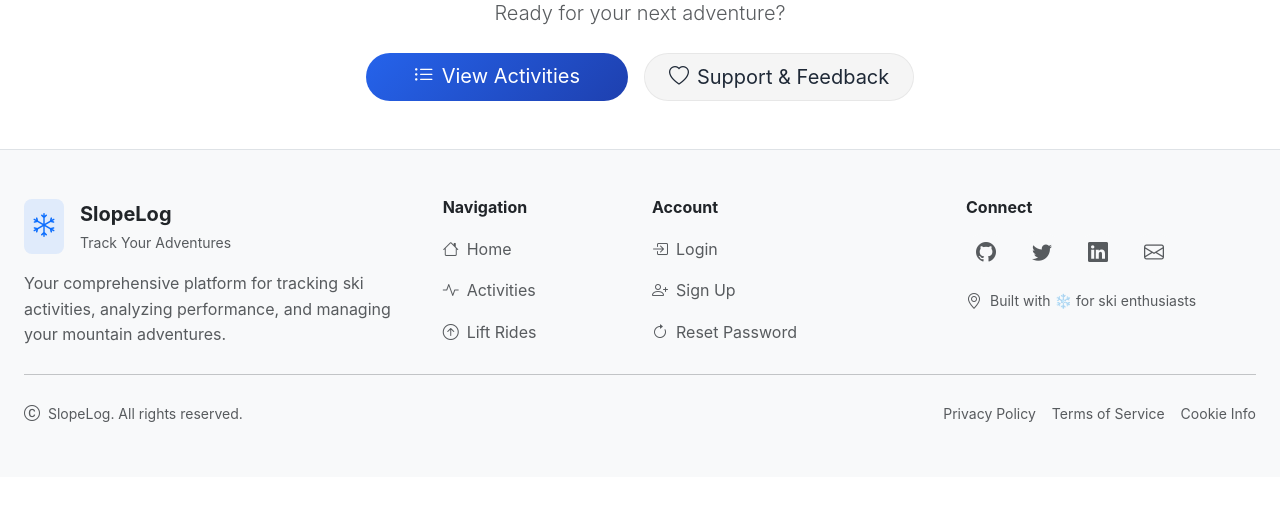
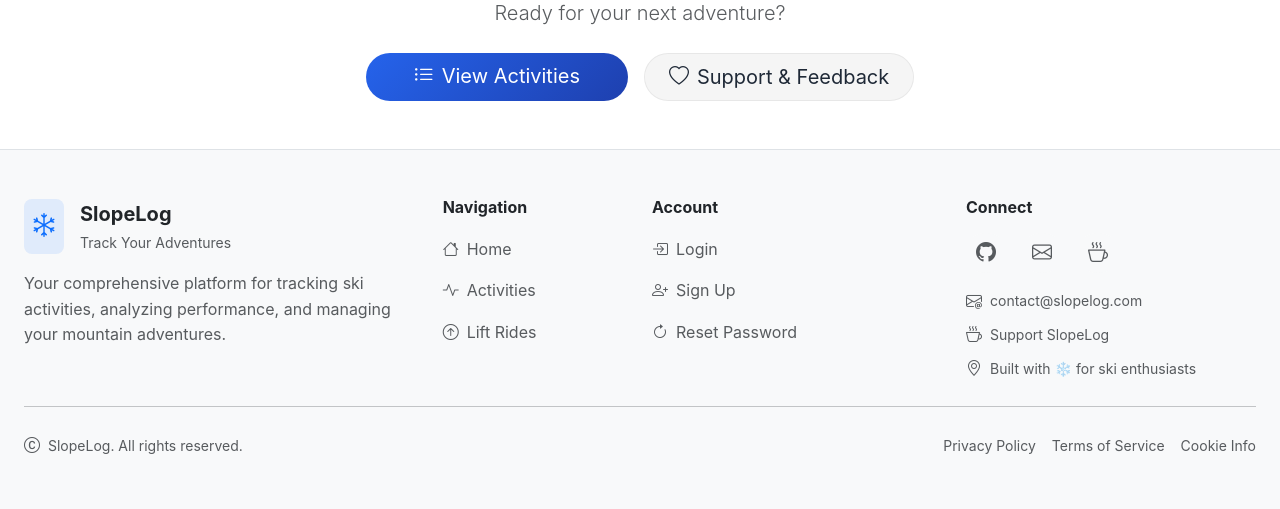
Before and after one commit to solorisx/SkiDashboard, a Django app: template core/templates/home.html in a window 1280 px wide. Shown: the part 836-1345 px from the top of the page. Before the commit the page ends 1258 px from the top, so only its background shows below. Run offline with Django 5.2, Linux system fonts and the light colour scheme; the template is opened without the code that fills it, so the values that code supplies are empty; some libraries are stand-ins or nearby versions.

Commit message:
update links

```diff
--- a/core/templates/account/profile.html
+++ b/core/templates/account/profile.html
@@ -155,7 +155,7 @@
           <div class="form-check mb-3">
             {{ form.opt_in_summary_email }}
             <label class="form-check-label" for="{{ form.opt_in_summary_email.id_for_label }}">
-              <strong>{% trans "Weekly Summary" %}</strong>
+              <strong>{% trans "Activity Summary" %}</strong>
               <div class="text-muted small">{{ form.opt_in_summary_email.help_text }}</div>
             </label>
           </div>
--- a/core/templates/base/footer.html
+++ b/core/templates/base/footer.html
@@ -66,18 +66,23 @@
             <div class="col-lg-3 col-md-12">
                 <h6 class="fw-bold text-dark mb-3">Connect</h6>
                 <div class="d-flex gap-3 mb-3">
-                    <a href="#" class="text-muted social-link" title="GitHub">
+                    <a href="https://github.com/solorisx/" target="_blank" rel="noopener noreferrer" class="text-muted social-link" title="GitHub">
                         <i class="bi bi-github fs-5"></i>
                     </a>
-                    <a href="#" class="text-muted social-link" title="Twitter">
-                        <i class="bi bi-twitter fs-5"></i>
-                    </a>
-                    <a href="#" class="text-muted social-link" title="LinkedIn">
-                        <i class="bi bi-linkedin fs-5"></i>
-                    </a>
-                    <a href="#" class="text-muted social-link" title="Email">
+                    <a href="mailto:contact@slopelog.com" class="text-muted social-link" title="Email">
                         <i class="bi bi-envelope fs-5"></i>
                     </a>
+                    <a href="https://buymeacoffee.com/slopelog" target="_blank" rel="noopener noreferrer" class="text-muted social-link" title="Buy Me a Coffee">
+                        <i class="bi bi-cup-hot fs-5"></i>
+                    </a>
+                </div>
+                <div class="d-flex align-items-center text-muted mb-2">
+                    <i class="bi bi-envelope-at me-2"></i>
+                    <small><a href="mailto:contact@slopelog.com" class="text-muted text-decoration-none">contact@slopelog.com</a></small>
+                </div>
+                <div class="d-flex align-items-center text-muted mb-2">
+                    <i class="bi bi-cup-hot me-2"></i>
+                    <small><a href="https://buymeacoffee.com/slopelog" target="_blank" rel="noopener noreferrer" class="text-muted text-decoration-none">Support SlopeLog</a></small>
                 </div>
                 <div class="d-flex align-items-center text-muted">
                     <i class="bi bi-geo-alt me-2"></i>
--- a/core/templates/base/terms.html
+++ b/core/templates/base/terms.html
@@ -426,7 +426,7 @@
                     <h5 class="fw-bold">Service Provider</h5>
                     <p class="mb-2"><strong>solor.dev</strong></p>
                     <p class="text-muted mb-3">Located in Switzerland</p>
-                    <a href="mailto:slopelog@solor.dev" class="btn btn-outline-success">
+                    <a href="mailto:contact@slopelog.com" class="btn btn-outline-success">
                       <i class="bi bi-envelope me-2"></i>General Questions
                     </a>
                   </div>
--- a/core/templates/cost/cost_home.html
+++ b/core/templates/cost/cost_home.html
@@ -218,7 +218,7 @@
                   </ol>
                   <p class="small text-muted mb-0">
                     <strong>Missing a network?</strong> Contact us at
-                    <a href="mailto:slopelog@solor.dev" class="text-decoration-none">slopelog@solor.dev</a>
+                    <a href="mailto:contact@slopelog.com" class="text-decoration-none">contact@slopelog.com</a>
                     — we'd be glad to add it.
                   </p>
                 </div>
--- a/core/templates/home.html
+++ b/core/templates/home.html
@@ -395,7 +395,7 @@
                     <i class="bi bi-exclamation-triangle me-1"></i>
                     Report Bug
                   </a>
-                  <a href="mailto:slopelog@solor.dev" class="btn btn-outline-secondary btn-sm">
+                  <a href="mailto:contact@slopelog.com" class="btn btn-outline-secondary btn-sm">
                     <i class="bi bi-envelope me-1"></i>
                     Email Support
                   </a>
```
Also changed, not shown: core/templates/base/privacy.html (+21 -8 lines).
